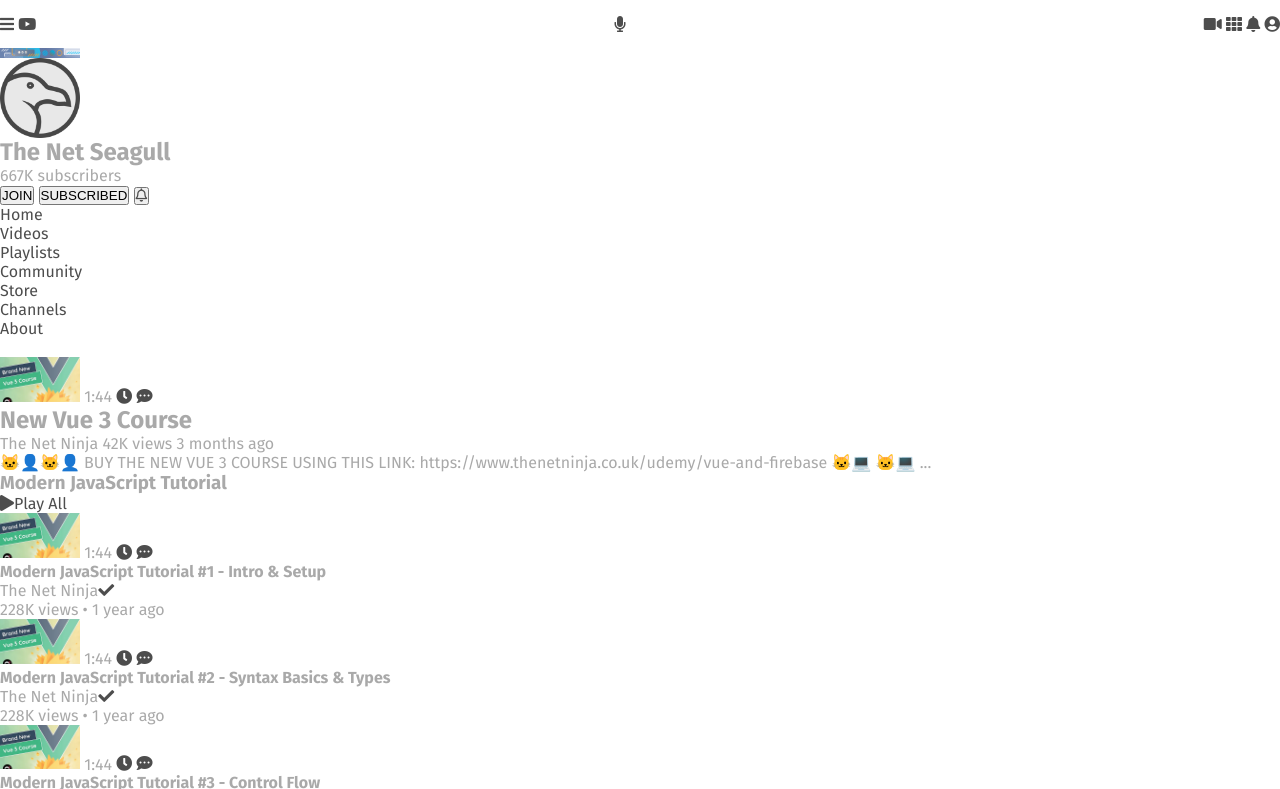
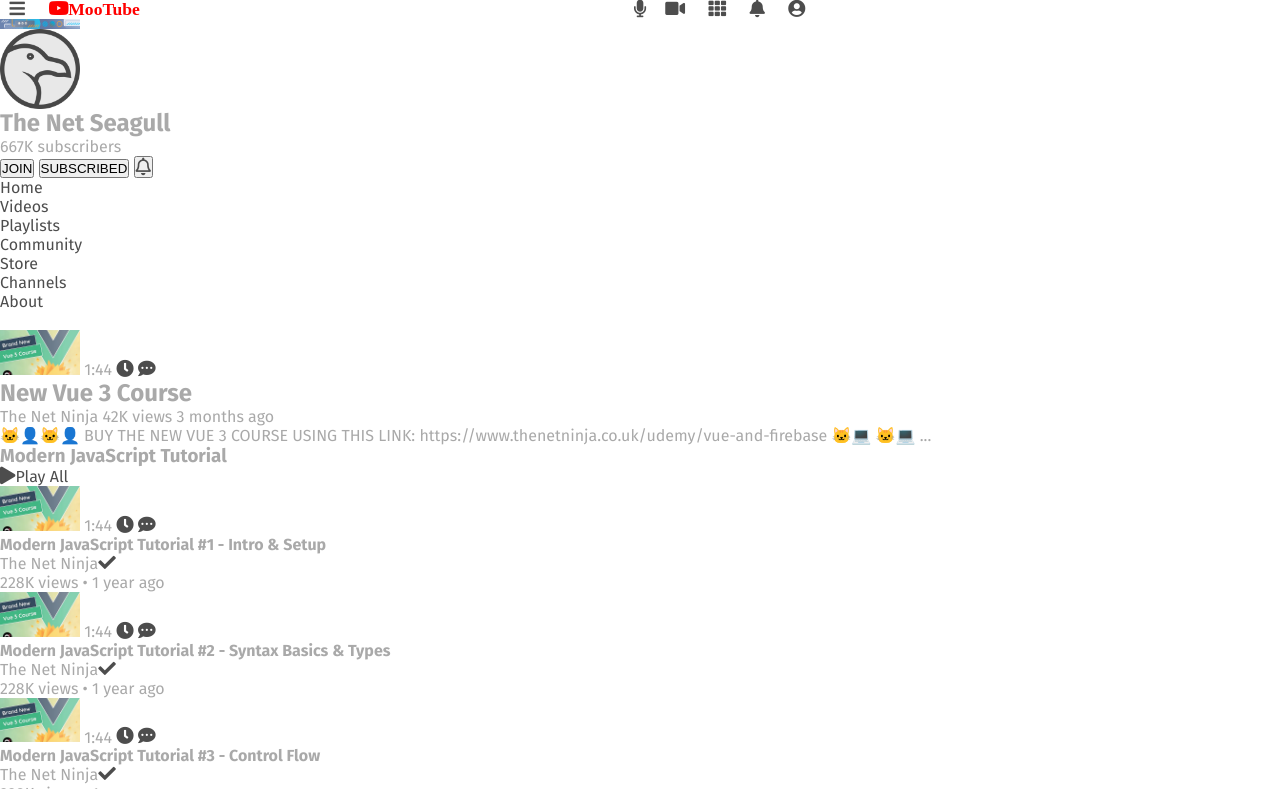
Before and after one commit to m-podolski/dci-youtube-clone, a plain HTML site: page index.html in a window 1280 px wide. Shown: the top 789 px of the page. Drawn offline with Linux system fonts and the light colour scheme.

Commit message:
Add styles

```diff
--- a/assets/css/styles.styl
+++ b/assets/css/styles.styl
@@ -26,21 +26,40 @@
 aside
   display: none
 
-a, i
+a
+i
   text-decoration: none
   color: hsla(100,0%,30%,100%)
+
+.logo
+  font-weight: 700
+  color: red
+
+i
+  // display: inline-block
+  font-size: 1.1rem
 
 .nav-top
   display: flex
   flex-flow: row nowrap
   justify-content: space-between
   align-items: center
-  height: 3rem
+  // height: 3rem
+  // padding: 1rem
+
+.left
+  flex: 1 1 100%
 
 .center
-  flex:
+  flex: 0 1 0
+  // padding: 0.6rem
+
+.right
+  flex: 1 1 100%
 
 .search
   display: none
 
-.search-voice
+.nav-top a
+.nav-top button
+  padding: 0.6rem
--- a/index.html
+++ b/index.html
@@ -15,7 +15,7 @@
           <i aria-hidden="true" class="fas fa-bars"></i>
         </a>
         <a aria-label="Main Menu" href="#">
-          <i aria-hidden="true" class="fab fa-youtube"></i>
+          <i aria-hidden="true" class="fab fa-youtube logo">MooTube</i>
         </a>
         <!-- <img src="" alt="Logo MooTube"> -->
       </div>
```
Also changed, not shown: assets/css/styles.css.
